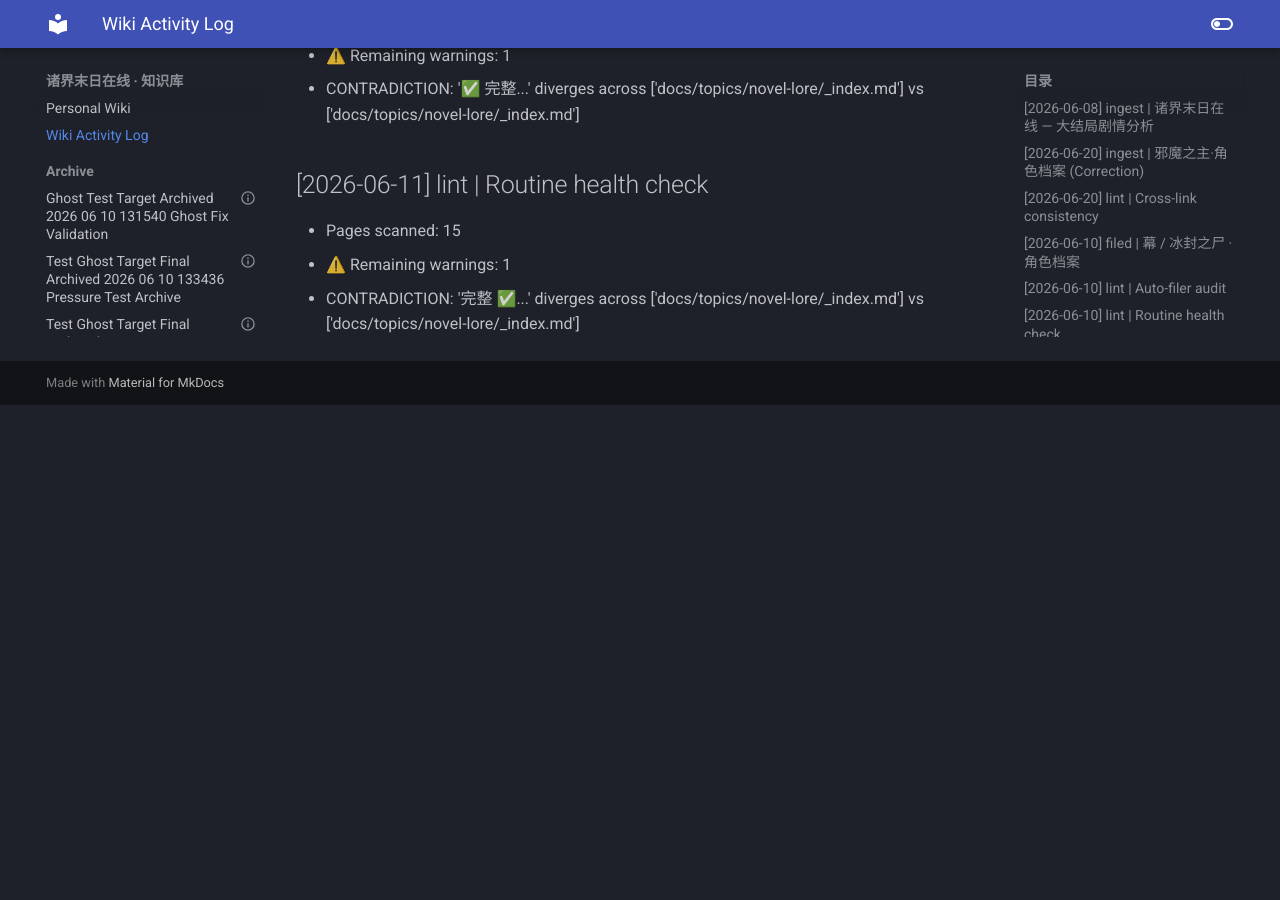
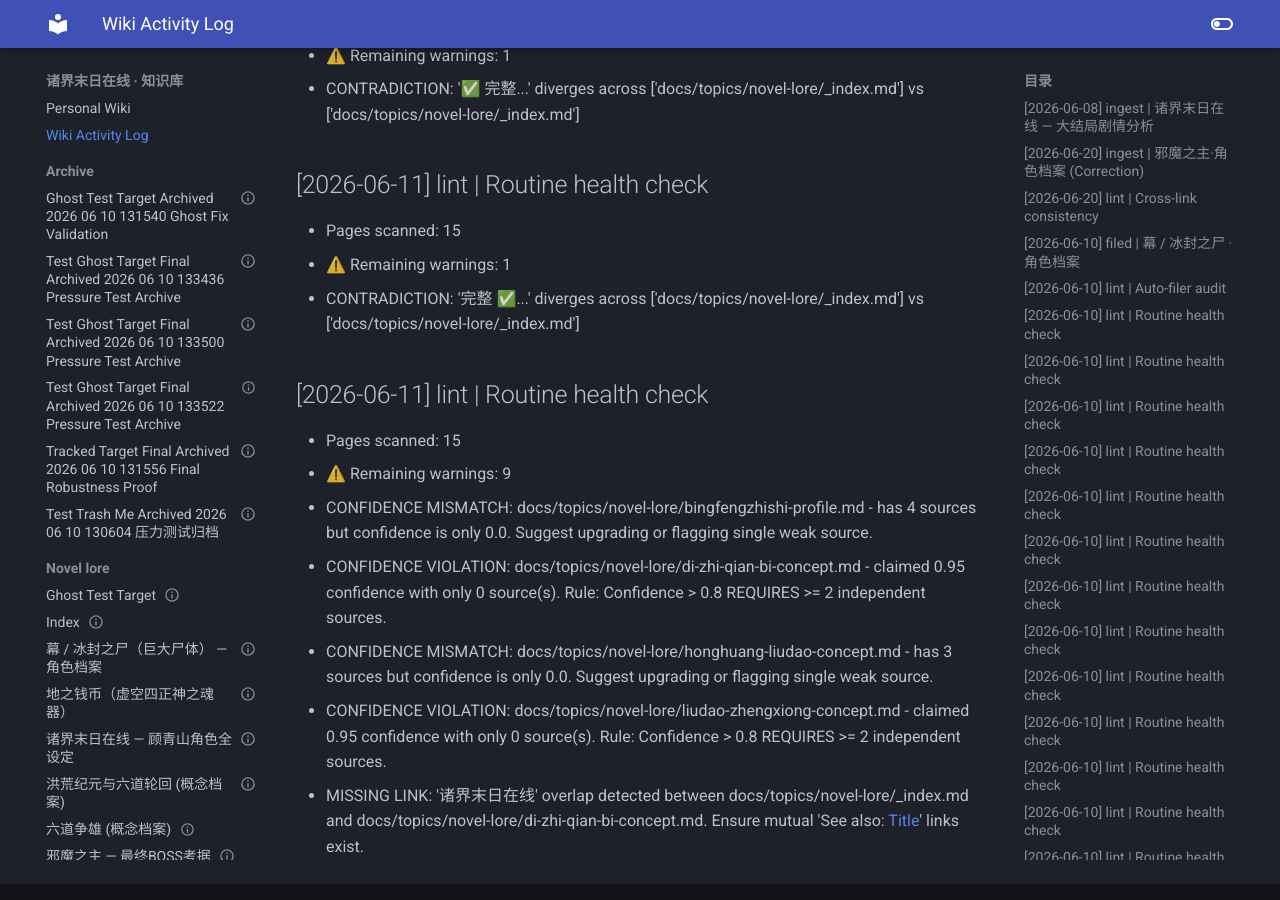
Before and after one commit to Zack3155/llm-wiki, an MkDocs documentation site: the page built from docs/log.md, in a window 1280 px wide and 900 px high, scrolled down 9415 px. Built offline with MkDocs 1.6.1 and Material for MkDocs 9.7.7, drawn with Linux system fonts in a browser that asks for light colours; before the commit the page ends 9820 px from its top, so only the background shows below that.

Commit message:
🤖 Wiki Linter Auto-Commit: 2026-06-11 00:44:57

```diff
--- a/docs/log.md
+++ b/docs/log.md
@@ -221,3 +221,12 @@
 - Pages scanned: 15
 - ⚠️ Remaining warnings: 1
   - CONTRADICTION: '完整 ✅...' diverges across ['docs/topics/novel-lore/_index.md'] vs ['docs/topics/novel-lore/_index.md']
+
+## [2026-06-11] lint | Routine health check
+- Pages scanned: 15
+- ⚠️ Remaining warnings: 9
+  - CONFIDENCE MISMATCH: docs/topics/novel-lore/bingfengzhishi-profile.md - has 4 sources but confidence is only 0.0. Suggest upgrading or flagging single weak source.
+  - CONFIDENCE VIOLATION: docs/topics/novel-lore/di-zhi-qian-bi-concept.md - claimed 0.95 confidence with only 0 source(s). Rule: Confidence > 0.8 REQUIRES >= 2 independent sources.
+  - CONFIDENCE MISMATCH: docs/topics/novel-lore/honghuang-liudao-concept.md - has 3 sources but confidence is only 0.0. Suggest upgrading or flagging single weak source.
+  - CONFIDENCE VIOLATION: docs/topics/novel-lore/liudao-zhengxiong-concept.md - claimed 0.95 confidence with only 0 source(s). Rule: Confidence > 0.8 REQUIRES >= 2 independent sources.
+  - MISSING LINK: '诸界末日在线' overlap detected between docs/topics/novel-lore/_index.md and docs/topics/novel-lore/di-zhi-qian-bi-concept.md. Ensure mutual 'See also: [Title](path.md)' links exist.
```
